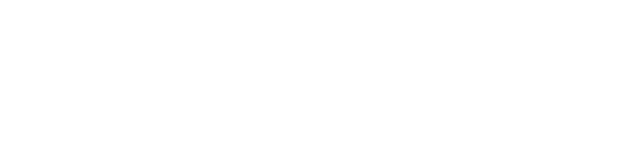
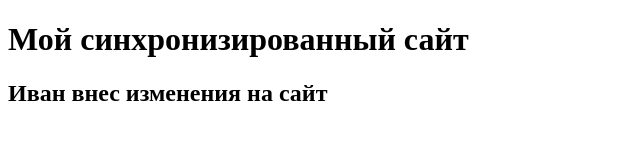
Before and after one commit to roger9ant/roger9ant.github.io, a plain HTML site: page index.html in a window 1280 px wide. Shown: the whole page, without its empty margins (0-640 px from the left). Drawn offline with Linux system fonts and the light colour scheme.

Commit message:
иван внес изменения

```diff
--- a/index.html
+++ b/index.html
@@ -6,6 +6,8 @@
 	<title>Синхронизированный сайт</title>
 </head>
 <body>
+	<h1>Мой синхронизированный сайт</h1>
+	<h2>Иван внес изменения на сайт</h2>
 
 </body>
 </html>
```
